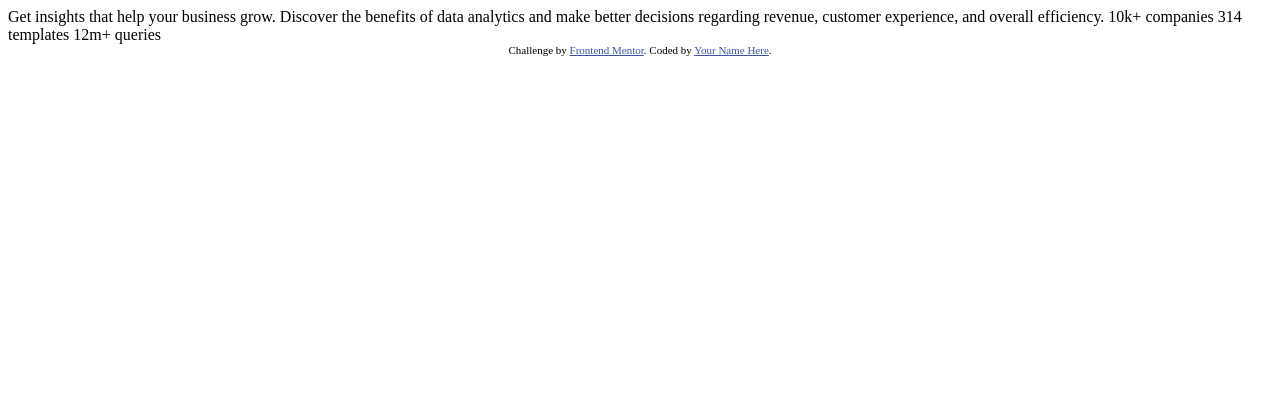
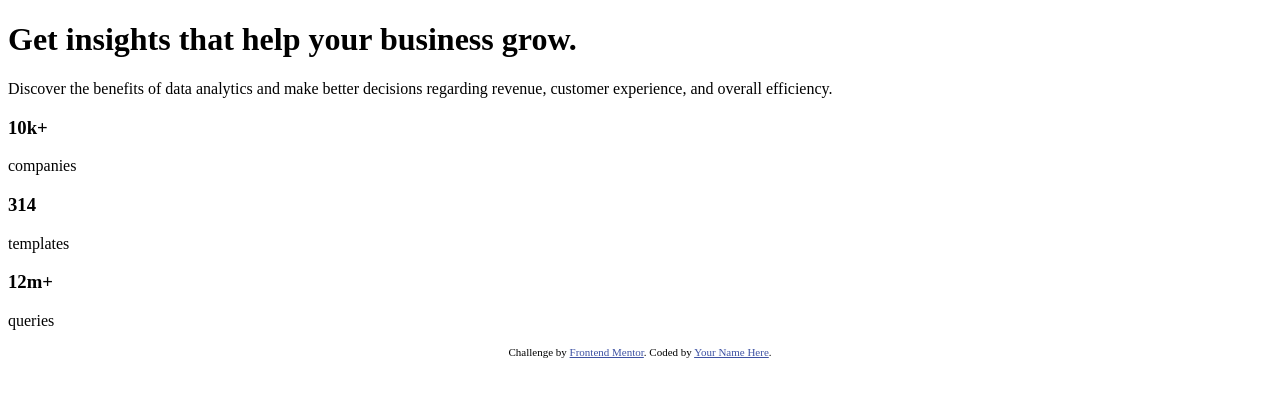
Before and after one commit to Maciej0o/FM_stats-preview-card-component, a plain HTML site: page index.html in a window 1280 px wide. Drawn offline with Linux system fonts and the light colour scheme.

Commit message:
Add structure HTML

```diff
--- a/index.html
+++ b/index.html
@@ -15,15 +15,32 @@
   </style>
 </head>
 <body>
+  <div class="card">
+    <div class="card__img"></div>
+    <div class="card__content">
+      <h1 class="card__content-title">Get insights that help your business grow.</h1>
+      <p class="card__content-text">
+        Discover the benefits of data analytics and make better decisions regarding revenue, customer
+        experience, and overall efficiency.
+      </p>
 
-  Get insights that help your business grow.
+      <div class="card__content-info-box">
+        <h3 class="card__content-info-number">10k+</h3>
+        <p class="card__content-info-description">companies</p>
+      </div>
 
-  Discover the benefits of data analytics and make better decisions regarding revenue, customer
-  experience, and overall efficiency.
+      <div class="card__content-info-box">
+        <h3 class="card__content-info-number">314</h3>
+        <p class="card__content-info-description">templates</p>
+      </div>
 
-  10k+ companies
-  314 templates
-  12m+ queries
+      <div class="card__content-info-box">
+        <h3 class="card__content-info-number">12m+</h3>
+        <p class="card__content-info-description">queries</p>
+      </div>
+
+    </div>
+  </div>
 
   <div class="attribution">
     Challenge by <a href="https://www.frontendmentor.io?ref=challenge" target="_blank">Frontend Mentor</a>.
```
